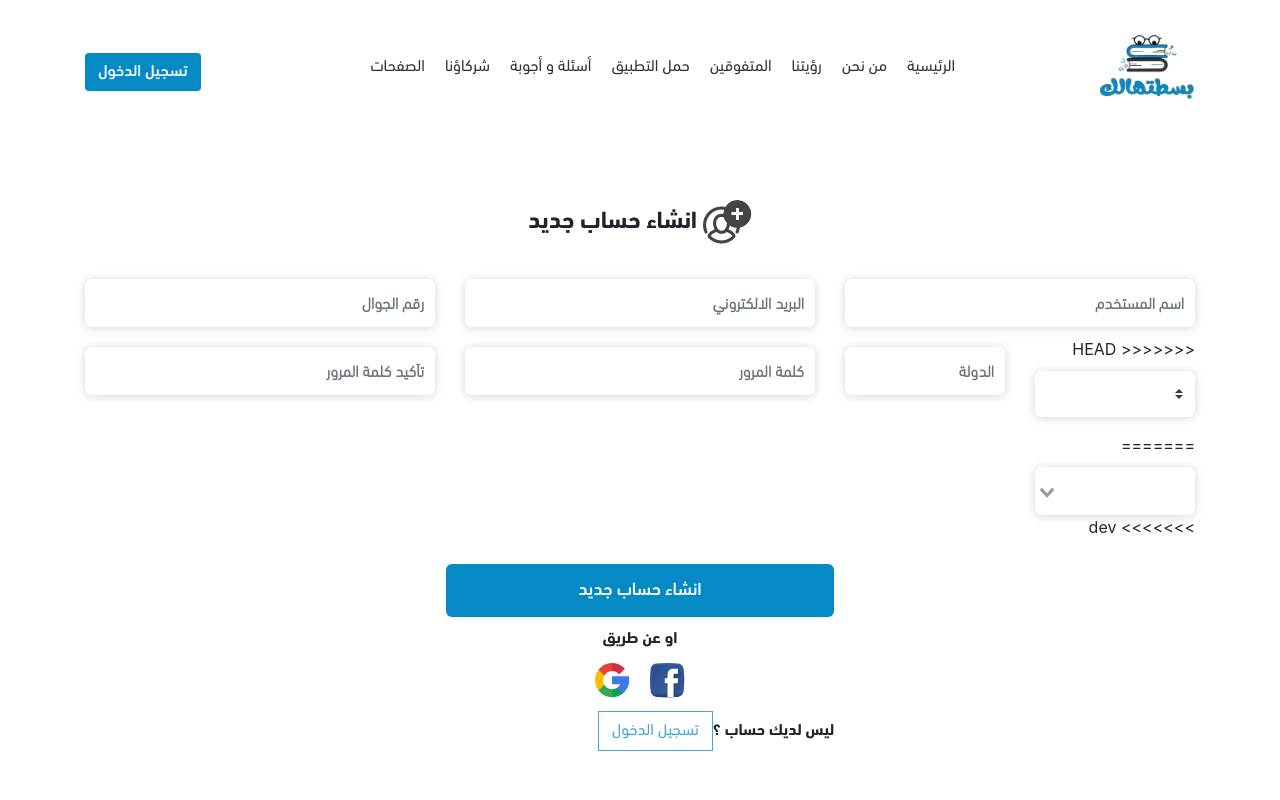
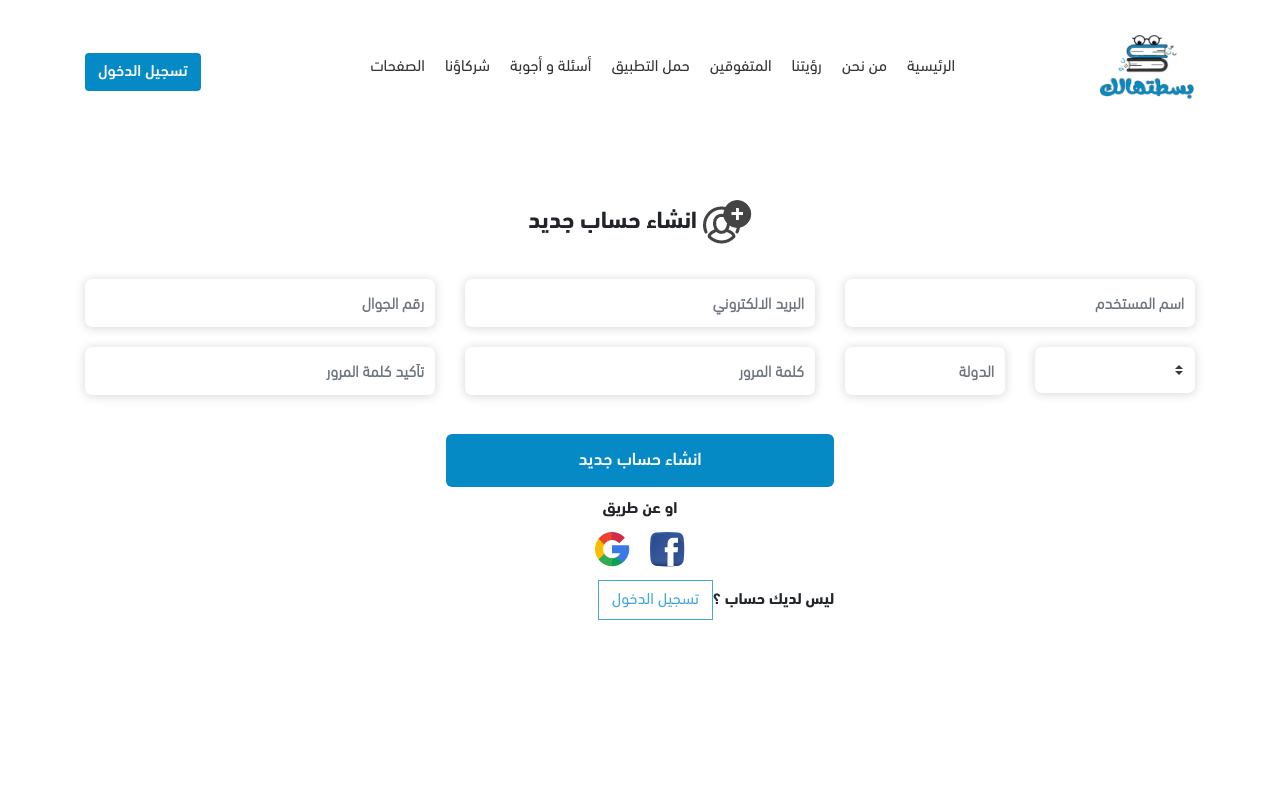
Before and after one commit to zeyadmoamen1210/redesign-bassthalk-homepage, a Nuxt app: page /register in a window 1280 px wide. Shown: the top 800 px of the page. Built offline with nearby package versions, Linux system fonts and the light colour scheme; no server answers.

Commit message:
Edit register page

```diff
--- a/pages/register.vue
+++ b/pages/register.vue
@@ -44,7 +44,6 @@
             </div>
 
             <div class="col-md-2">
-<<<<<<< HEAD
               <b-form-select
                 v-model="gender"
                 :options="options"
@@ -53,11 +52,6 @@
                 text-field="name"
                 disabled-field="notEnabled"
               ></b-form-select>
-=======
-
-            <v-select  v-model="gender" :options="['ذكر', 'أنثي']"></v-select>
-
->>>>>>> dev
             </div>
 
             <div class="col-md-2">
```
